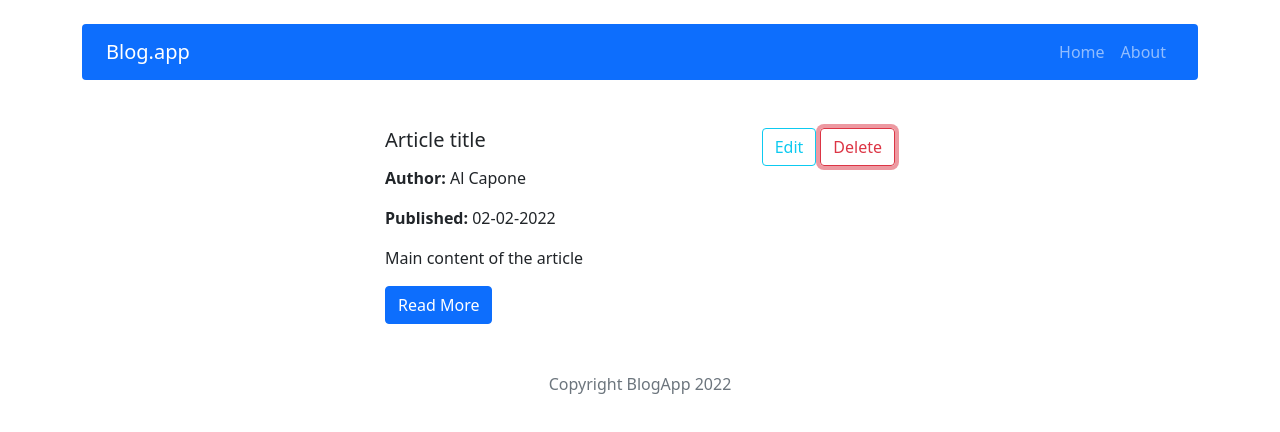
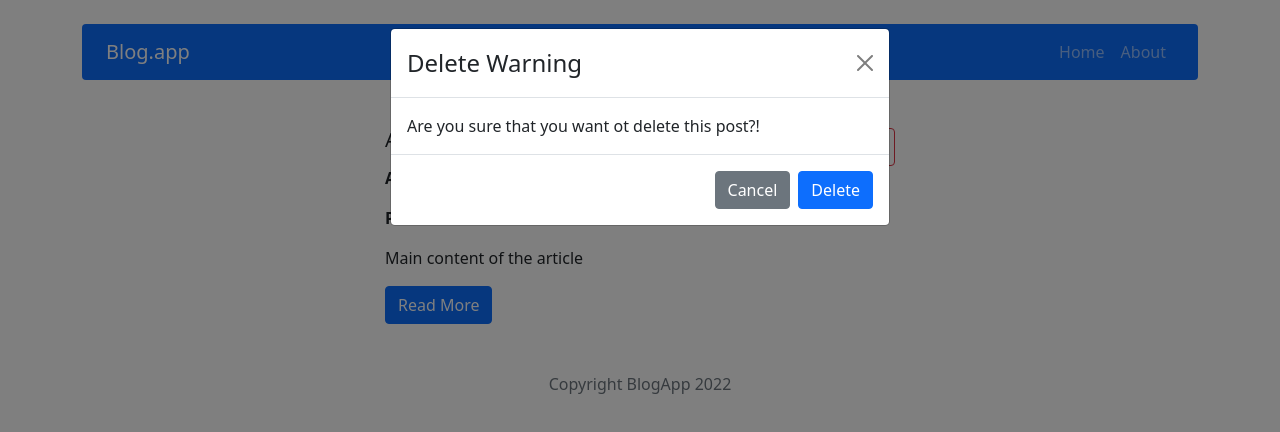
Before and after one commit to arcinech/crud-app, a React (Create React App) app: page /post/1 in a window 1280 px wide. Both pictures are taken after a click on the button "Delete". Shown: the top 432 px of the page. Built offline with nearby package versions, Linux system fonts and the light colour scheme.

Commit message:
Add: modal and delete post action

```diff
--- a/src/components/common/PostCard/PostCard.js
+++ b/src/components/common/PostCard/PostCard.js
@@ -2,7 +2,7 @@ import Button from "react-bootstrap/Button";
 import Card from "react-bootstrap/Card"
 import { Link, useParams } from "react-router-dom";
 
-const PostCard = ({id, title, author, publishedDate, shortDescription, content}) => {
+const PostCard = ({id, title, author, publishedDate, shortDescription, content, handleShow}) => {
 
     const urlParam = useParams();
     const urlCheck = (url) => (Object.keys(url).length === 0);
@@ -23,7 +23,7 @@ const PostCard = ({id, title, author, publishedDate, shortDescription, content})
                 &&
                 <div>
                     <Button className="mx-1" variant="outline-info">Edit</Button>
-                    <Button variant="outline-danger">Delete</Button>
+                    <Button variant="outline-danger" onClick={handleShow}>Delete</Button>
                 </div>
             }
             </div>
--- a/src/components/pages/SinglePost/SinglePost.js
+++ b/src/components/pages/SinglePost/SinglePost.js
@@ -1,19 +1,49 @@
-import { useSelector } from "react-redux";
-import { useParams } from "react-router-dom";
+import { useSelector, useDispatch } from "react-redux";
+import { useParams, Navigate } from "react-router-dom";
 import { getPostById } from "../../../redux/postsRedux";
 import PostCard from "../../common/PostCard/PostCard";
 import styles from './SinglePost.module.scss'
+import Modal from 'react-bootstrap/Modal';
+import Button from 'react-bootstrap/Button';
+import { useState } from 'react'
+import { deleteCard } from "../../../redux/postsRedux";
 
 const SinglePost = () => {
+  const {id} = useParams();
+  const dispatch = useDispatch();
 
-  const {id} = useParams();
   const post = useSelector(state => getPostById(state, id));
 
-  // console.log(post.id);
-  return (
-    <article className={`${styles.contentWidth} mx-auto`}>
-      <PostCard {...post} />
-    </article>
+  const [show, setShow] = useState(false);
+
+  const handleClose = () => setShow(false);
+  const handleShow = () => setShow(true);
+
+  const handleDelete = () => {
+    dispatch(deleteCard(post.id));
+  };
+
+  if (!post) {return <Navigate to="/" />}
+  else return (
+    <>
+      <article className={`${styles.contentWidth} mx-auto`}>
+        <PostCard {...post} handleShow={handleShow}/>
+      </article>
+      <Modal show={show} onHide={handleClose}>
+        <Modal.Header closeButton>
+          <Modal.Title>Delete Warning</Modal.Title>
+        </Modal.Header>
+        <Modal.Body>Are you sure that you want ot delete this post?!</Modal.Body>
+        <Modal.Footer>
+          <Button variant="secondary" onClick={handleClose}>
+            Cancel
+          </Button>
+          <Button variant="primary" onClick={handleDelete}>
+            Delete
+          </Button>
+        </Modal.Footer>
+      </Modal>
+    </>
   );
 
 };
--- a/src/redux/postsRedux.js
+++ b/src/redux/postsRedux.js
@@ -3,10 +3,15 @@ export const getAllPosts = ({posts}) => posts;
 export const getPostById = ({posts}, id) => posts.find(post => post.id === id);
 // actions
 const createActionName = actionName => `app/posts/${actionName}`;
+const DELETE_POST = createActionName('DELETE_CARD');
 
 // action creators
+export const deleteCard = payload => ({type:DELETE_POST, payload});
+
 const postsReducer = (statePart = [], action) => {
   switch (action.type) {
+    case DELETE_POST:
+      return statePart.filter(post => (post.id !== action.payload));
     default:
       return statePart;
   };
```
